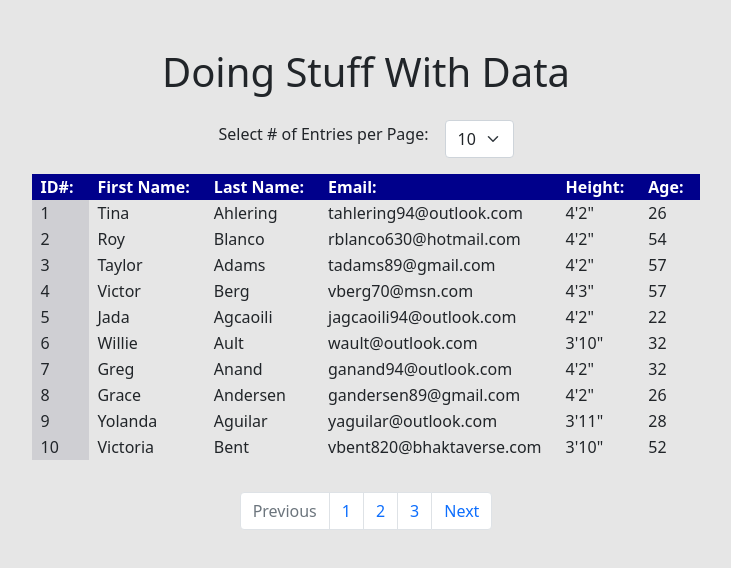
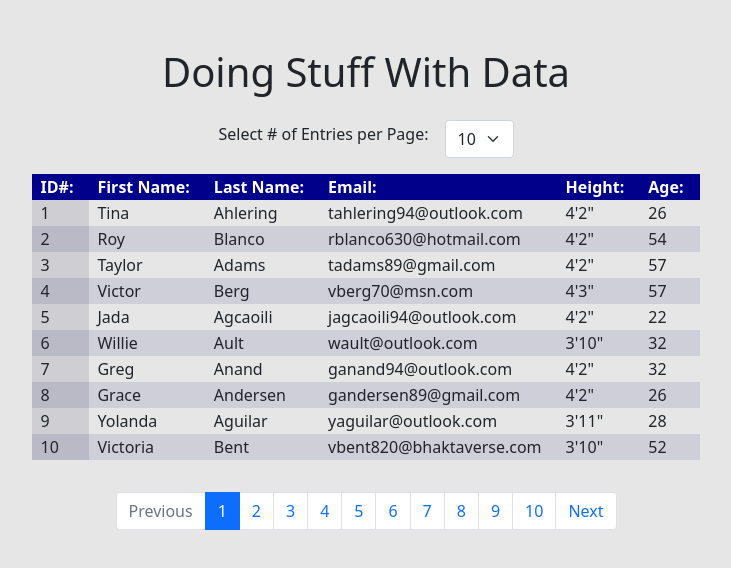
Before and after one commit to kenzodiac/FujimuraKChallenge2-SortingData, a plain HTML site: page index.html in a window 1280 px wide. Both pictures are taken after a click on the element "ID#:". Shown: the whole page, without its empty margins (274-1005 px from the left). Drawn offline with nearby package versions, Linux system fonts and the light colour scheme.

Commit message:
All required features complete;

```diff
--- a/css/style.css
+++ b/css/style.css
@@ -42,7 +42,7 @@ td{
 }
 
 .table-row-bg{
-    background-color: rgba(0,0,0,.1);
+    background-color: rgba(0,0,100,.1);
 }
 
 .table-column-select-bg{
--- a/scripts/app.js
+++ b/scripts/app.js
@@ -99,15 +99,18 @@ async function PopulateDataTable(perPage, pageNum){
     await ImportData();
     dataTableInjectionArea.innerHTML = "";
     let sortedInfo = SortDataIntoArrays(perPage, SortDataByType(dataSelector, people));
-    console.log(sortedInfo);
+    // console.log(sortedInfo);
+    let bgCounter = 0;
     sortedInfo[pageNum].map(item => {
-        CreateTableRow(pageNum, dataSelector, item);
+        CreateTableRow(bgCounter, dataSelector, item);
+        bgCounter++;
     })
 }
 
 //function that creates the individual rows in the table and pushes them out onto the page
 function CreateTableRow(counter, selector, data){
-    console.log(data);
+    // console.log(data);
+    if (data != undefined){
         let idCell = document.createElement('td');
             if (selector === 'Id'){
                 idCell.className = 'table-column-select-bg'
@@ -139,6 +142,7 @@ function CreateTableRow(counter, selector, data){
             }
             ageCell.textContent = data.Age;
         let tableRow = document.createElement('tr');
+            //console.log(counter);
             if (counter % 2 === 1){
                 tableRow.className = 'table-row-bg';
             }
@@ -149,47 +153,142 @@ function CreateTableRow(counter, selector, data){
         tableRow.appendChild(heightCell);
         tableRow.appendChild(ageCell);
         dataTableInjectionArea.appendChild(tableRow);
+    } else {
+        return 0;
+    }
 }
 
 //Function that creates pagination buttons and determines their behaviors
 function CreatePaginationInterface(pgNum){
+    //Variable to calculate the total number of pages
+    let totNumPgs = (people.length / pplPerPage);
 
+    //Clear pagination insert area for new buttons to appear
+    paginationInsert.innerHTML = '';
+
+    //Create previous btn
+    let prevBtnA = document.createElement('a');
+        prevBtnA.className = 'page-link';
+        prevBtnA.textContent = 'Previous';
+    let prevBtnLi = document.createElement('li');
+        if (pgNum === 0){
+            prevBtnLi.className = 'page-item disabled';
+        } else {
+            prevBtnLi.className = 'page-item';
+        }
+        prevBtnLi.addEventListener('click', function(){
+            if (pgNum != 0){
+                PopulateDataTable(pplPerPage, (pgNum - 1));
+                pgNumber = (pgNum - 1);
+                CreatePaginationInterface(pgNumber);
+            }
+        });
+    prevBtnLi.appendChild(prevBtnA);
+    paginationInsert.appendChild(prevBtnLi);
+
+    //Create pagination items function
+    function CreatePaginationItem (number) {
+        let pgA = document.createElement('a');
+            pgA.className = 'page-link';
+            pgA.href = '#';
+            pgA.textContent = (number + 1);
+        let pgLi = document.createElement('li');
+            if (pgNumber === number){
+                pgLi.className = 'page-item active';
+            } else{
+                pgLi.className = 'page-item';
+            }
+            pgLi.addEventListener('click', function(){
+                PopulateDataTable(pplPerPage, number);
+                pgNumber = number;
+                CreatePaginationInterface(number);
+            });
+        pgLi.appendChild(pgA);
+        paginationInsert.appendChild(pgLi);
+    }
+
+    //Call pagination item creation function requisite number of times
+    for (let i = 0; i < totNumPgs; i++){
+        CreatePaginationItem(i);
+    }
+
+    //create next btn
+    let nextBtnA = document.createElement('a');
+        nextBtnA.className = 'page-link';
+        nextBtnA.textContent = 'Next';
+    let nextBtnLi = document.createElement('li');
+        if (pgNum === (totNumPgs -1)){
+            nextBtnLi.className = 'page-item disabled';
+        } else {
+            nextBtnLi.className = 'page-item';
+        }
+        nextBtnLi.addEventListener('click', function(){
+            if (pgNum != (totNumPgs - 1)){
+                PopulateDataTable(pplPerPage, (pgNum + 1));
+                pgNumber = (pgNum + 1);
+                CreatePaginationInterface(pgNumber);
+            }
+        });
+    nextBtnLi.appendChild(nextBtnA);
+    paginationInsert.appendChild(nextBtnLi);
 }
 
 //EVENT LISTENERS FOR BUTTONS/INPUTS
 //Items per page input dropdown
 pageItemNumSelect.addEventListener('change', function(){
     pplPerPage = parseInt(pageItemNumSelect.value);
+    pgNumber = 0;
     PopulateDataTable(pplPerPage, 0);
+    CreatePaginationInterface(0);
 });
 
 //Sorting data table header buttons
 idSort.addEventListener('click', function(){
     dataSelector = 'Id';
+    pgNumber = 0;
     PopulateDataTable(pplPerPage, 0);
+    CreatePaginationInterface(0);
 });
 
 firstNameSort.addEventListener('click', function(){
     dataSelector = 'FirstName';
+    pgNumber = 0;
     PopulateDataTable(pplPerPage, 0);
+    CreatePaginationInterface(0);
 });
 
 lastNameSort.addEventListener('click', function(){
     dataSelector = 'LastName';
+    pgNumber = 0;
     PopulateDataTable(pplPerPage, 0);
+    CreatePaginationInterface(0);
 });
 
 emailSort.addEventListener('click', function(){
     dataSelector = 'Email';
+    pgNumber = 0;
     PopulateDataTable(pplPerPage, 0);
+    CreatePaginationInterface(0);
 });
 
 heightSort.addEventListener('click', function(){
     dataSelector = 'Height';
+    pgNumber = 0;
     PopulateDataTable(pplPerPage, 0);
+    CreatePaginationInterface(0);
 });
 
 ageSort.addEventListener('click', function(){
     dataSelector = 'Age';
+    pgNumber = 0;
     PopulateDataTable(pplPerPage, 0);
+    CreatePaginationInterface(0);
 });
+
+//INITIAL CALLS TO POPULATE PAGE
+async function InitialCalls(){
+    await PopulateDataTable(pplPerPage, 0);
+    CreatePaginationInterface(0);
+}
+
+InitialCalls();
```
Lines whose indentation alone changed are shown as unchanged.
